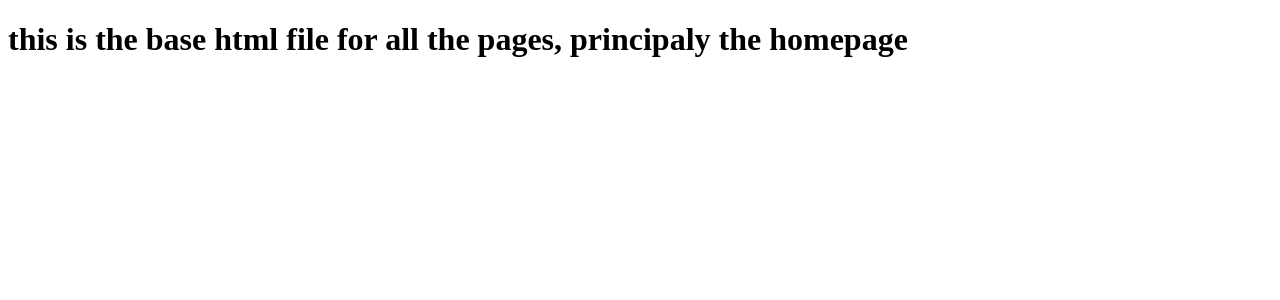
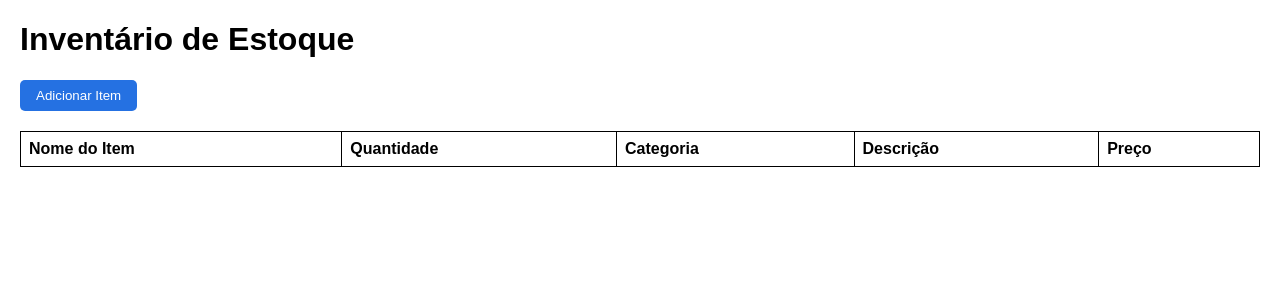
Before and after one commit to unb-mds/2024-2-Squad04, a Django app: page / in a window 1280 px wide. Shown: the top 300 px of the page. Run offline with Django 5.2, Linux system fonts and the light colour scheme; lists and menus that the app fills with data are empty.

Commit message:
HTML para adicionar items a uma tabela
O usuário pode adicionar um item à tabela, fornecendo o nome do item, a quantidade, a categoria, a descrição e o preço. Depois de adicionado, será criada uma nova linha na tabela com essas informações.

```diff
--- a/PROJECT/src/templates/base.html
+++ b/PROJECT/src/templates/base.html
@@ -1,11 +1,156 @@
 <!DOCTYPE html>
 <html lang="en">
 <head>
-    <meta charset="UTF-8">
-    <meta name="viewport" content="width=device-width, initial-scale=1.0">
-    <title>Document</title>
+  <meta charset="UTF-8">
+  <meta name="viewport" content="width=device-width, initial-scale=1.0">
+  <title>Inventário de Estoque</title>
+  <style>
+    body {
+      font-family: Arial, sans-serif;
+      margin: 20px;
+    }
+    table {
+      width: 100%;
+      border-collapse: collapse;
+      margin-top: 20px;
+    }
+    table, th, td {
+      border: 1px solid black;
+    }
+    th, td {
+      padding: 8px;
+      text-align: left;
+    }
+    .modal {
+      display: none;
+      position: fixed;
+      z-index: 1;
+      left: 0;
+      top: 0;
+      width: 100%;
+      height: 100%;
+      overflow: auto;
+      background-color: rgba(0, 0, 0, 0.4);
+      justify-content: center;
+      align-items: center;
+    }
+    .modal-content {
+      background-color: white;
+      padding: 20px;
+      border-radius: 5px;
+      width: 400px;
+    }
+    .modal-header {
+      font-size: 18px;
+      font-weight: bold;
+      margin-bottom: 10px;
+    }
+    .modal-footer {
+      text-align: right;
+    }
+    .btn {
+      padding: 8px 16px;
+      background-color: #2571e2;
+      color: white;
+      border: none;
+      border-radius: 5px;
+      cursor: pointer;
+    }
+    .btn:hover {
+      background-color: #0037ff;
+    }
+    .btn-close {
+      background-color: #d9534f;
+    }
+    .btn-close:hover {
+      background-color: #c9302c;
+    }
+  </style>
 </head>
 <body>
-    <h1>this is the base html file for all the pages, principaly the homepage</h1>
+
+<h1>Inventário de Estoque</h1>
+
+<button class="btn" onclick="openModal()">Adicionar Item</button>
+
+<table id="inventory-table">
+  <thead>
+    <tr>
+      <th>Nome do Item</th>
+      <th>Quantidade</th>
+      <th>Categoria</th>
+      <th>Descrição</th>
+      <th>Preço</th>
+    </tr>
+  </thead>
+  <tbody>
+    <!-- Os itens serão adicionados aqui dinamicamente -->
+  </tbody>
+</table>
+
+<div id="itemModal" class="modal">
+  <div class="modal-content">
+    <div class="modal-header">Adicionar Novo Item</div>
+    <form id="itemForm">
+      <label for="itemName">Nome do Item:</label><br>
+      <input type="text" id="itemName" name="itemName" required><br><br>
+      <label for="itemQuantity">Quantidade:</label><br>
+      <input type="number" id="itemQuantity" name="itemQuantity" required><br><br>
+      <label for="itemCategory">Categoria:</label><br>
+      <input type="text" id="itemCategory" name="itemCategory" required><br><br>
+      <label for="itemDescription">Descrição:</label><br>
+      <textarea id="itemDescription" name="itemDescription" rows="4" required></textarea><br><br>
+      <label for="itemPrice">Preço:</label><br>
+      <input type="text" id="itemPrice" name="itemPrice" required><br><br>
+      <div class="modal-footer">
+        <button type="button" class="btn btn-close" onclick="closeModal()">Cancelar</button>
+        <button type="submit" class="btn">Adicionar</button>
+      </div>
+    </form>
+  </div>
+</div>
+
+<script>
+  const modal = document.getElementById('itemModal');
+  const form = document.getElementById('itemForm');
+  const table = document.getElementById('inventory-table').getElementsByTagName('tbody')[0];
+
+  function openModal() {
+    modal.style.display = 'flex';
+  }
+
+  function closeModal() {
+    modal.style.display = 'none';
+    form.reset();
+  }
+
+  form.addEventListener('submit', function (event) {
+    event.preventDefault();
+
+    const name = document.getElementById('itemName').value;
+    const quantity = document.getElementById('itemQuantity').value;
+    const category = document.getElementById('itemCategory').value;
+    const description = document.getElementById('itemDescription').value;
+    const price = document.getElementById('itemPrice').value;
+
+    // Criar nova linha na tabela
+    const newRow = table.insertRow();
+    newRow.insertCell(0).innerText = name;
+    newRow.insertCell(1).innerText = quantity;
+    newRow.insertCell(2).innerText = category;
+    newRow.insertCell(3).innerText = description;
+    newRow.insertCell(4).innerText = price;
+
+    closeModal();
+  });
+
+  // Fechar o modal ao clicar fora dele
+  window.onclick = function(event) {
+    if (event.target === modal) {
+      closeModal();
+    }
+  }
+</script>
+
 </body>
 </html>
```
